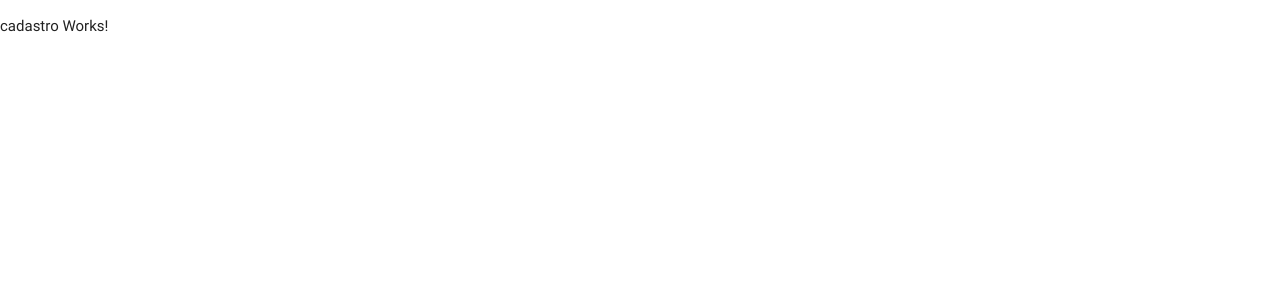
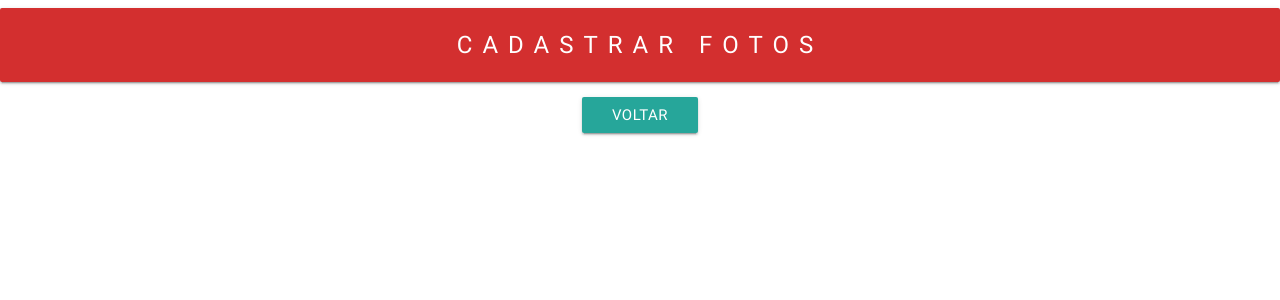
Before and after one commit to raphaelmoschetto/caelum-ng7805, an Angular app: page /cadastro in a window 1280 px wide. Shown: the top 300 px of the page. Built offline with nearby package versions, Linux system fonts and the light colour scheme.

Commit message:
Router Finalized

```diff
--- a/src/app/app.routes.ts
+++ b/src/app/app.routes.ts
@@ -4,7 +4,8 @@ import { CadastroComponent } from "./cadastro/cadastro.component";
 
 const rotasApp:Routes = [
     { path: '', component: ListagemComponent },
-    { path: 'cadastro', component: CadastroComponent }
+    { path: 'cadastro', component: CadastroComponent },
+    { path: '**', redirectTo: '' }
 ]
 
 export const roteamento = RouterModule.forRoot(rotasApp)
--- /dev/null
+++ b/src/app/cadastro/cadastro.component.html
@@ -0,0 +1,16 @@
+<header>
+        <h1 class='card-panel red darken-2'>Cadastrar Fotos</h1>
+    </header>
+    <main class='container center-align'>
+
+        <div class="row">
+
+            <div class="col s12">
+
+                <a class="btn" routerLink="">Voltar</a>
+
+            </div>
+
+        </div>
+
+    </main>
--- a/src/app/cadastro/cadastro.component.ts
+++ b/src/app/cadastro/cadastro.component.ts
@@ -2,11 +2,7 @@ import { Component, OnInit } from '@angular/core';
 
 @Component({
   selector: 'app-cadastro',
-  template: `
-    <p>
-      cadastro Works!
-    </p>
-  `,
+  templateUrl: './cadastro.component.html',
   styles: []
 })
 export class CadastroComponent implements OnInit {
--- a/src/app/listagem/listagem.component.html
+++ b/src/app/listagem/listagem.component.html
@@ -2,6 +2,16 @@
     <h1 class='card-panel red darken-2'>Hello Animal!</h1>
 </header>
 <main class='container center-align'>
+
+    <div class="row">
+
+        <div class="col s12">
+
+            <a class="btn" routerLink="/cadastro">Nova Foto</a>
+
+        </div>
+
+    </div>
 
     <div class="row">
 
--- a/src/app/listagem/listagem.component.ts
+++ b/src/app/listagem/listagem.component.ts
@@ -4,20 +4,7 @@ import { HttpClient } from "@angular/common/http";
 @Component({
   selector: 'app-listagem',
   templateUrl: './listagem.component.html',
-  styles: [`
-  header
-  {
-    width: 100%;
-    text-align: center;
-  }
-  header h1
-  {
-    font-size:24px;
-    text-transform: uppercase;
-    letter-spacing:10px;
-    color:white;
-  }
-    `]
+  styles: [ ]
 })
 export class ListagemComponent implements OnInit {
 
--- a/src/styles.css
+++ b/src/styles.css
@@ -1 +1,14 @@
 /* You can add global styles to this file, and also import other style files */
+
+header
+{
+  width: 100%;
+  text-align: center;
+}
+header h1
+{
+  font-size:24px;
+  text-transform: uppercase;
+  letter-spacing:10px;
+  color:white;
+}
```
